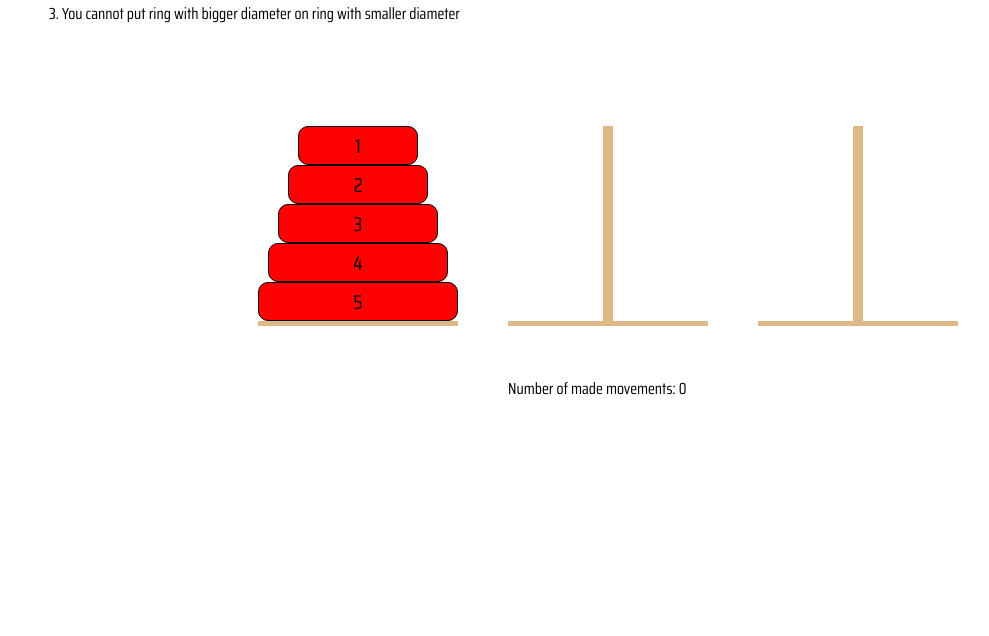
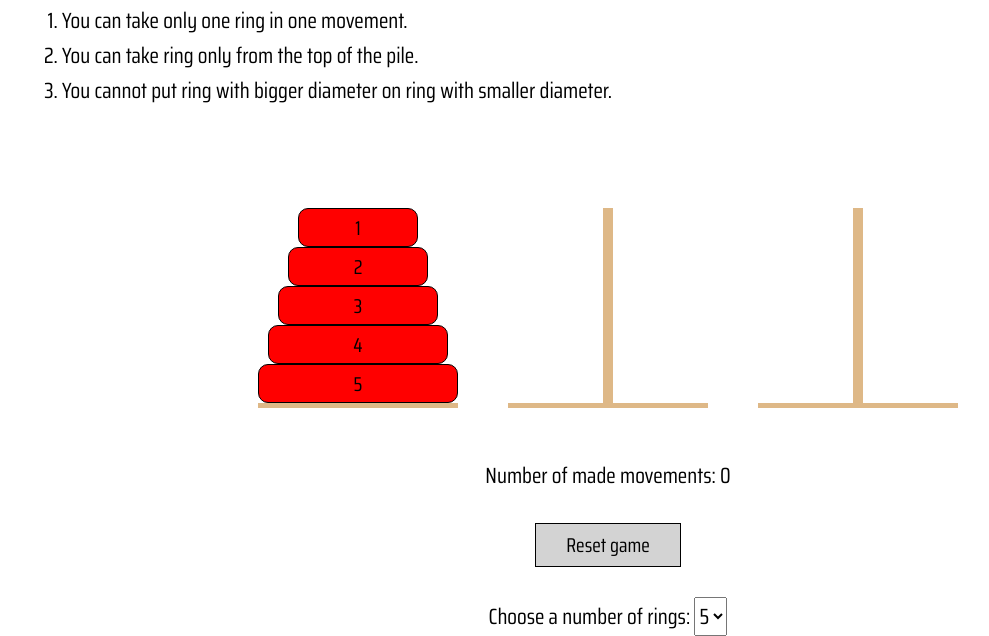
Before and after one commit to Felippex/Hanoi-tower, a plain HTML site: page index.html in a window 1280 px wide. Shown: the part 186-822 px from the top of the page, without its empty margins (32-1021 px from the left). Before the commit the page ends 800 px from the top, so only its background shows below. Drawn offline with Linux system fonts and the light colour scheme.

Commit message:
add condition of proper count movement no. Add reset button and select no of rings.

```diff
--- a/css/style.css
+++ b/css/style.css
@@ -24,8 +24,12 @@ header .restrictions {
 
 h1 {
   text-align: center;
-  font-size: 30px;
+  font-size: 50px;
   margin: 20px 0;
+}
+
+h1~* {
+  font-size: 22px;
 }
 
 .stick {
@@ -93,6 +97,34 @@ h1 {
 }
 
 .counter {
-  width: 200px;
+  font-size: 22px;
+  width: 100%;
+  text-align: center;
+  margin: 0 auto 30px auto;
+}
+
+.actionButtons .reset {
+  font-size: 20px;
+  display: block;
+  margin: 0 auto 30px auto;
+  padding: 5px 30px;
+  background-color: lightgrey;
+  border: 1px solid black;
+  cursor: pointer;
+  transition: .3s;
+}
+
+.actionButtons .reset:hover {
+  background-color: black;
+  color: white
+}
+
+.actionButtons .ringSelector {
   margin: 0 auto;
+  text-align: center;
+  font-size: 22px;
 }
+
+.actionButtons .ringSelection {
+  font-size: 22px;
+}
--- a/index.html
+++ b/index.html
@@ -18,9 +18,9 @@
       <p class="description-first-par">Below you can find the Hanoi Tower.</p>
       <p class="description-second-par">Your task is to move all rings to the third stick. But there are some rules:</p>
       <ol class="restrictions">
-        <li>You can take only one ring in one movement</li>
-        <li>You can take ring only from the top of the pile</li>
-        <li>You cannot put ring with bigger diameter on ring with smaller diameter</li>
+        <li>You can take only one ring in one movement.</li>
+        <li>You can take ring only from the top of the pile.</li>
+        <li>You cannot put ring with bigger diameter on ring with smaller diameter.</li>
       </ol>
     </header>
     <section class="tower">
@@ -34,9 +34,22 @@
       <div class="stick two"> </div>
       <div class="stick three"> </div>
     </section>
-    <section class="counter">
+    <div class="counter">
       <p class="counterText">Number of made movements: <span class="movements">0</span></p>
-    </section>
+    </div>
+    <div class="actionButtons">
+      <button class="reset">Reset game</button>
+      <div class="ringSelector">
+        <label for="ringSelection">Choose a number of rings:</label>
+        <select class="ringSelection" name="rings" id="rings">
+          <option value="three">3</option>
+          <option value="four">4</option>
+          <option selected value="five">5</option>
+          <option value="six">6</option>
+          <option value="seven">7</option>
+          <option value="eight">8</option>
+        </select></div>
+    </div>
   </div>
   <script src="js/main.js"></script>
 </body>
--- a/js/main.js
+++ b/js/main.js
@@ -22,12 +22,15 @@ emptyPlaces.forEach(emptyPlace => {
   emptyPlace.addEventListener('drop', () => {
 
     const ring = document.querySelector('.dragging')
+    const childrenNumber = emptyPlace.childElementCount // number of rings on one stick
     if ((emptyPlace.childElementCount > 0) && (ring.id > emptyPlace.children[0].id)) {
       return alert('Movement forbidden!')
     }
     emptyPlace.prepend(ring)
-    movementsNumber++;
-    counterSpan.textContent = movementsNumber;
+    if (emptyPlace.childElementCount !== childrenNumber) {
+      movementsNumber++; // condition which prevents from increasing number of movements if user do not move ring on another stick
+      counterSpan.textContent = movementsNumber;
+    }
     if (emptyPlaces[2].childElementCount === 5) {
       rings.forEach(ring => ring.draggable = false)
       alert('Good job! You win!')
```
